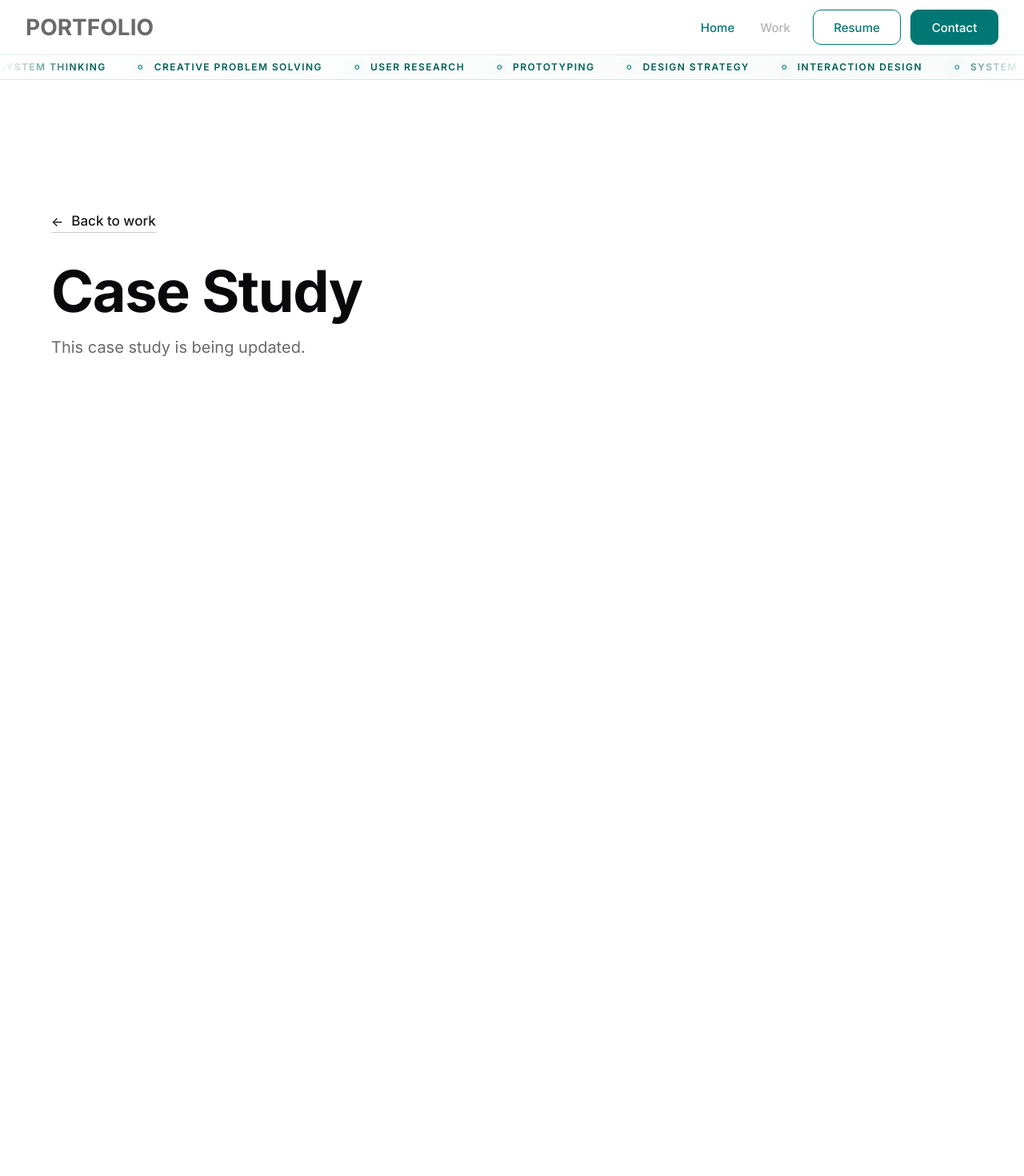
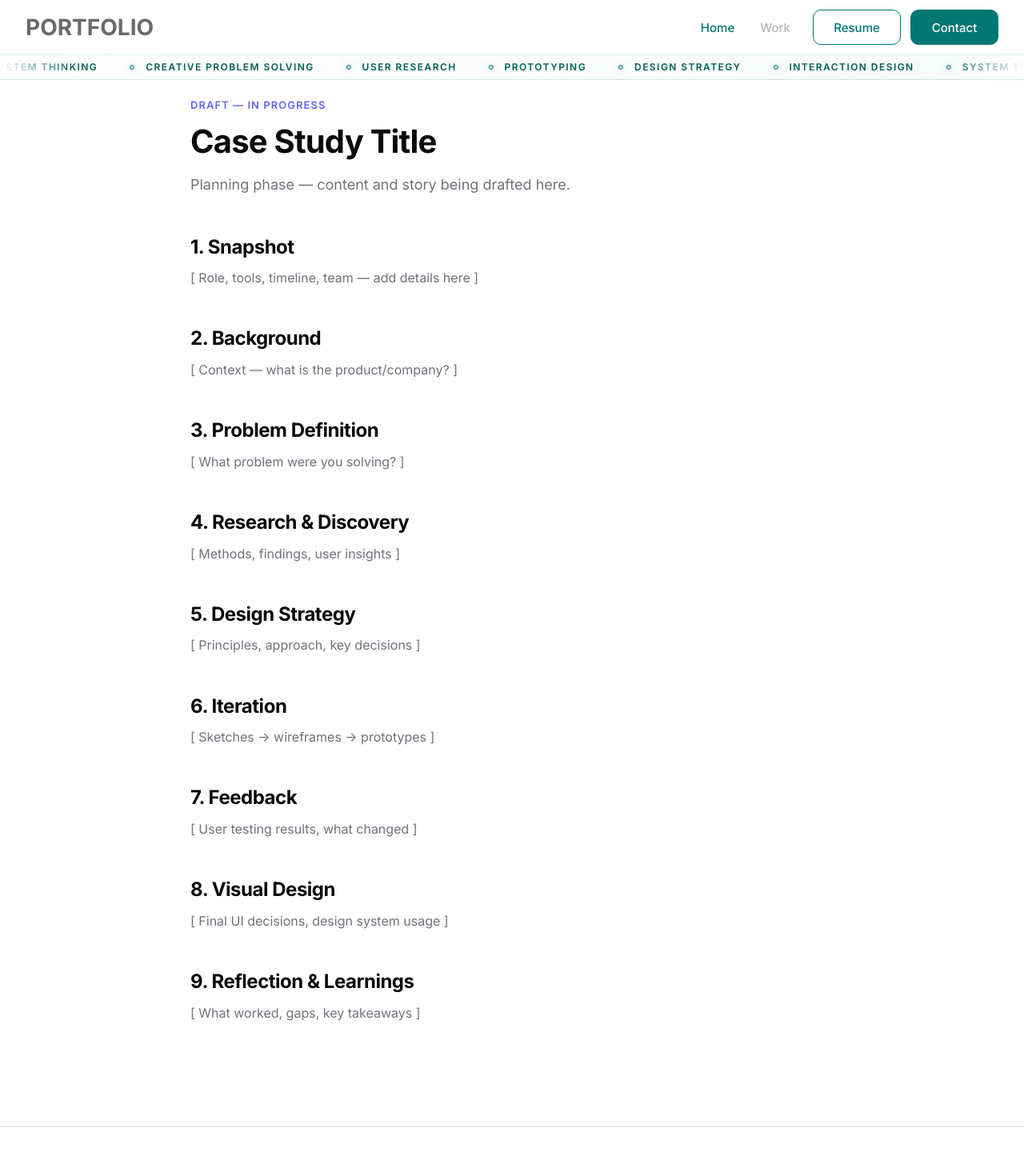
Before and after one commit to Johnley270/Personal-website, a React (Vite) app: page /draft-cs-j7x2k9 in a window 1280 px wide. Shown: the top 1470 px of the page at 80% size. Before the commit the page ends 800 px from the top, so only its background shows below. Built offline with nearby package versions, Linux system fonts and the light colour scheme; a web font is replaced by a local one.

Commit message:
Add hidden draft case study page

```diff
--- a/src/App.jsx
+++ b/src/App.jsx
@@ -8,6 +8,7 @@ import ContactModal from "./components/ContactModal";
 import ResumeModal from "./components/ResumeModal";
 import BackToTopFab from "./components/BackToTopFab";
 import CaseStudy from "./pages/CaseStudy";
+import DraftCaseStudy from "./pages/DraftCaseStudy";
 import "./App.css";
 
 function LegacyWorkRedirect() {
@@ -71,6 +72,10 @@ function App() {
           element={<CaseStudy onContactClick={openContact} onResumeClick={openResume} caseSlug="bcf" />}
         />
         <Route
+          path="/draft-cs-j7x2k9"
+          element={<DraftCaseStudy onContactClick={openContact} onResumeClick={openResume} />}
+        />
+        <Route
           path="/nebula-analytics"
           element={<Navigate to="/bcf" replace />}
         />
--- /dev/null
+++ b/src/pages/DraftCaseStudy.jsx
@@ -0,0 +1,91 @@
+import Navbar from "../components/Navbar";
+import Footer from "../components/Footer";
+import "./CaseStudy.css";
+
+function DraftCaseStudy({ onContactClick, onResumeClick }) {
+  return (
+    <>
+      <Navbar onContactClick={onContactClick} onResumeClick={onResumeClick} />
+      <main className="case-study-page" style={{ padding: "120px 0 80px" }}>
+        <div style={{ maxWidth: 900, margin: "0 auto", padding: "0 48px" }}>
+          <p style={{ fontSize: 13, fontWeight: 600, letterSpacing: "0.08em", color: "#6366f1", textTransform: "uppercase", marginBottom: 12 }}>
+            DRAFT — IN PROGRESS
+          </p>
+          <h1 style={{ fontSize: 40, fontWeight: 700, color: "#09090b", marginBottom: 16 }}>
+            Case Study Title
+          </h1>
+          <p style={{ fontSize: 18, color: "#71717a", marginBottom: 48 }}>
+            Planning phase — content and story being drafted here.
+          </p>
+
+          {/* ── OUTLINE ─────────────────────────────────────────────── */}
+          <section style={{ marginBottom: 48 }}>
+            <h2 style={{ fontSize: 24, fontWeight: 700, color: "#09090b", marginBottom: 12 }}>
+              1. Snapshot
+            </h2>
+            <p style={{ color: "#71717a" }}>[ Role, tools, timeline, team — add details here ]</p>
+          </section>
+
+          <section style={{ marginBottom: 48 }}>
+            <h2 style={{ fontSize: 24, fontWeight: 700, color: "#09090b", marginBottom: 12 }}>
+              2. Background
+            </h2>
+            <p style={{ color: "#71717a" }}>[ Context — what is the product/company? ]</p>
+          </section>
+
+          <section style={{ marginBottom: 48 }}>
+            <h2 style={{ fontSize: 24, fontWeight: 700, color: "#09090b", marginBottom: 12 }}>
+              3. Problem Definition
+            </h2>
+            <p style={{ color: "#71717a" }}>[ What problem were you solving? ]</p>
+          </section>
+
+          <section style={{ marginBottom: 48 }}>
+            <h2 style={{ fontSize: 24, fontWeight: 700, color: "#09090b", marginBottom: 12 }}>
+              4. Research & Discovery
+            </h2>
+            <p style={{ color: "#71717a" }}>[ Methods, findings, user insights ]</p>
+          </section>
+
+          <section style={{ marginBottom: 48 }}>
+            <h2 style={{ fontSize: 24, fontWeight: 700, color: "#09090b", marginBottom: 12 }}>
+              5. Design Strategy
+            </h2>
+            <p style={{ color: "#71717a" }}>[ Principles, approach, key decisions ]</p>
+          </section>
+
+          <section style={{ marginBottom: 48 }}>
+            <h2 style={{ fontSize: 24, fontWeight: 700, color: "#09090b", marginBottom: 12 }}>
+              6. Iteration
+            </h2>
+            <p style={{ color: "#71717a" }}>[ Sketches → wireframes → prototypes ]</p>
+          </section>
+
+          <section style={{ marginBottom: 48 }}>
+            <h2 style={{ fontSize: 24, fontWeight: 700, color: "#09090b", marginBottom: 12 }}>
+              7. Feedback
+            </h2>
+            <p style={{ color: "#71717a" }}>[ User testing results, what changed ]</p>
+          </section>
+
+          <section style={{ marginBottom: 48 }}>
+            <h2 style={{ fontSize: 24, fontWeight: 700, color: "#09090b", marginBottom: 12 }}>
+              8. Visual Design
+            </h2>
+            <p style={{ color: "#71717a" }}>[ Final UI decisions, design system usage ]</p>
+          </section>
+
+          <section style={{ marginBottom: 48 }}>
+            <h2 style={{ fontSize: 24, fontWeight: 700, color: "#09090b", marginBottom: 12 }}>
+              9. Reflection & Learnings
+            </h2>
+            <p style={{ color: "#71717a" }}>[ What worked, gaps, key takeaways ]</p>
+          </section>
+        </div>
+      </main>
+      <Footer onContactClick={onContactClick} />
+    </>
+  );
+}
+
+export default DraftCaseStudy;
```
